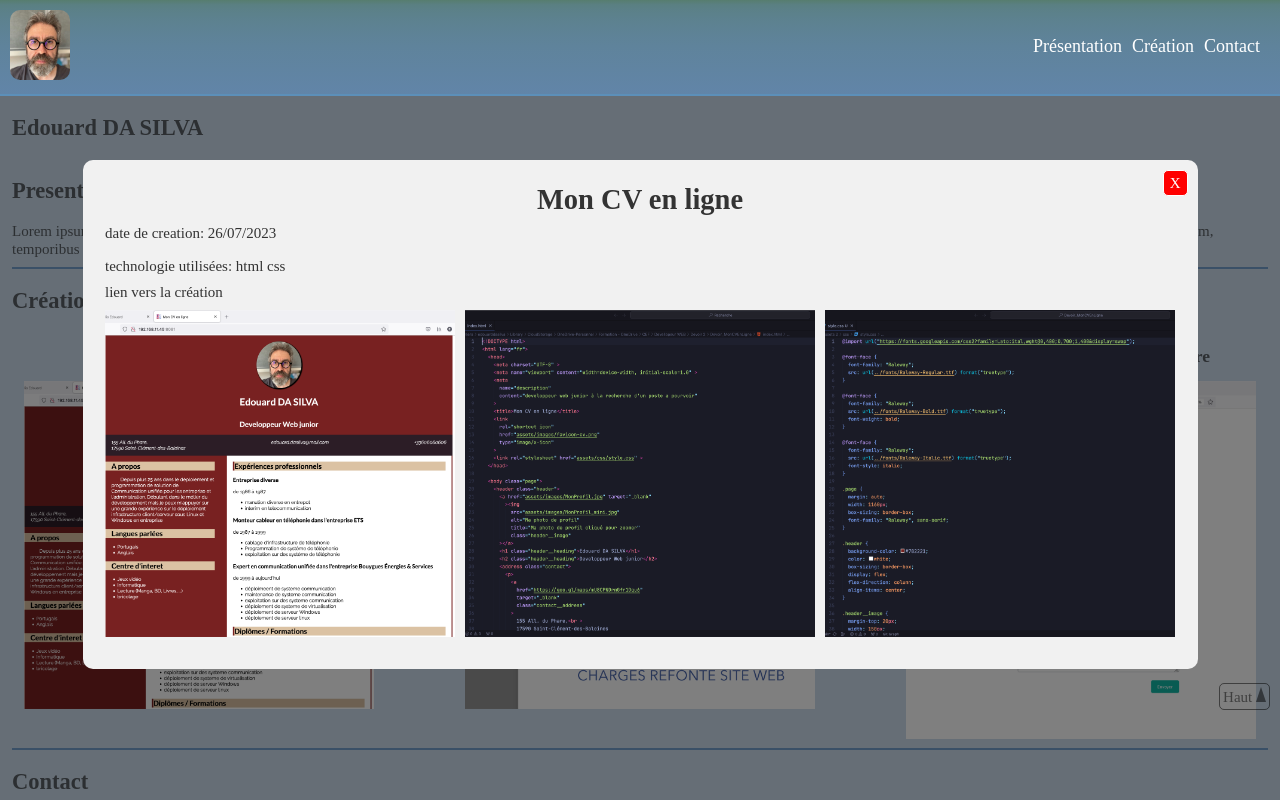
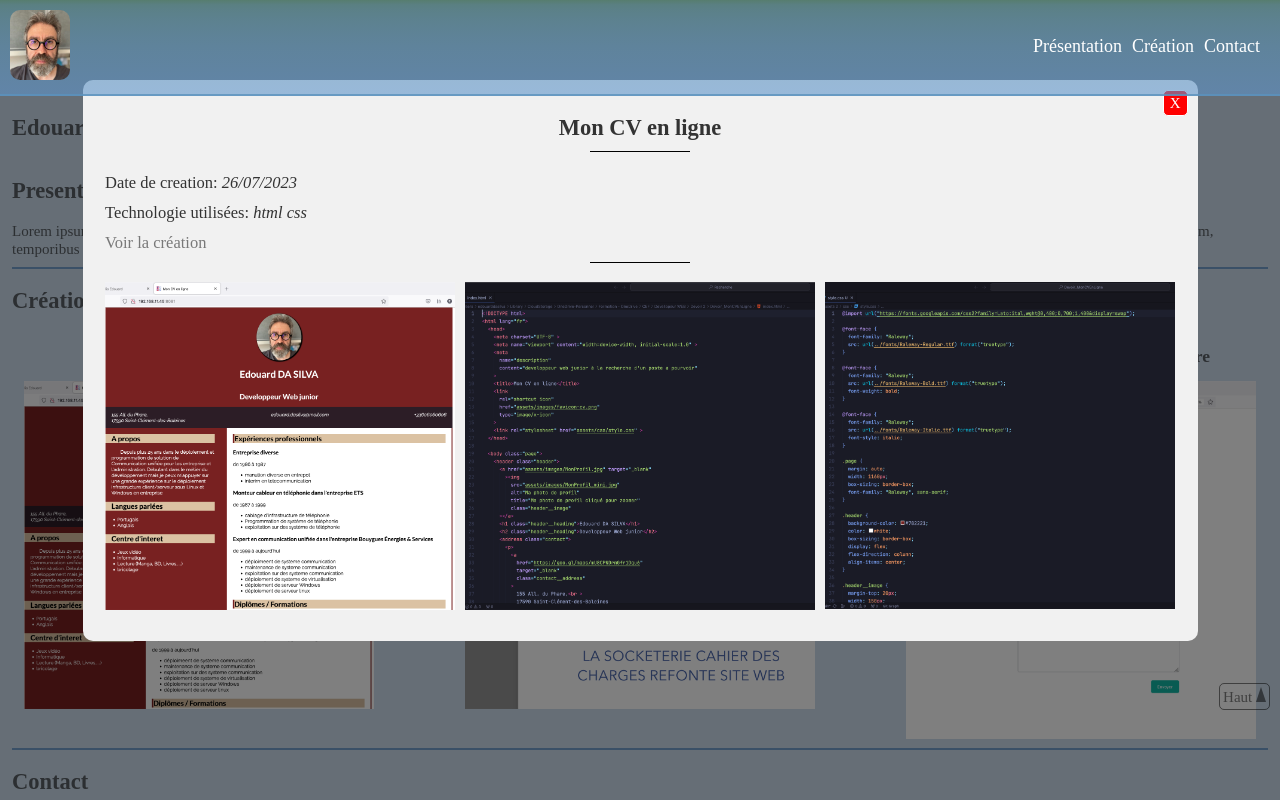
Before and after one commit to Etyliath/vue-project-portfolio, a Vue app: page / in a window 1280 px wide. Both pictures are taken after a click on the picture 199 px from the left and 544 px from the top of the page. Shown: the top 800 px of the page. Built offline with nearby package versions, Linux system fonts and the light colour scheme; a web font is replaced by a local one.

Commit message:
updade modale view redesign view add data for attribute alt tag images issue #24

```diff
--- a/src/components/CreationDetail.vue
+++ b/src/components/CreationDetail.vue
@@ -3,25 +3,25 @@ defineProps(['revele', 'toggleModale', 'creation'])
 </script>
 
 <template>
-    <div class="bloc-modale" v-if="revele">
-        <div class="overlay" @click="toggleModale"></div>
-        <div class="modale">
-            <div class="btn-modale" @click="toggleModale">X</div>
-            <h3> {{ creation.title }}</h3>
-            <p>date de creation: {{ creation.date }}</p>
-            <p>technologie utilisées: {{ creation.techno }}</p>
-            <a :href="`${creation.link}`" target="_blank">lien vers la création</a>
-            <div class="modale-images">
-                <img :src="`/images/${creation.image}`" alt="image d'une page web">
-                <img :src="`/images/${creation.image2}`" alt="image d'une page web">
-                <img :src="`/images/${creation.image3}`" alt="image d'une page web">
+    <div class="modale" v-if="revele">
+        <div class="modale__overlay" @click="toggleModale"></div>
+        <div class="modale__bloc">
+            <div class="modale__button" @click="toggleModale">X</div>
+            <h3 class="modale__title"> {{ creation.title }}</h3>
+            <p class="modale__text">Date de creation: <span class="modale__style"> {{ creation.date }} </span> </p>
+            <p class="modale__text">Technologie utilisées: <span class="modale__style"> {{ creation.techno }}</span></p>
+            <a :href="`${creation.link}`" target="_blank" class="modale__link">Voir la création</a>
+            <div class="modale__images">
+                <img :src="`/images/${creation.image}`" :alt="`${creation.alt}`">
+                <img :src="`/images/${creation.image2}`" :alt="`${creation.alt2}`">
+                <img :src="`/images/${creation.image3}`" :alt="`${creation.alt3}`">
             </div>
         </div>
     </div>
 </template>
 
 <style scoped>
-.bloc-modale {
+.modale {
     position: fixed;
     top: 0;
     bottom: 0;
@@ -32,7 +32,7 @@ defineProps(['revele', 'toggleModale', 'creation'])
     align-items: center;
 }
 
-.overlay {
+.modale__overlay {
     background: rgba(0, 0, 0, 0.5);
     position: fixed;
     top: 0;
@@ -41,39 +41,64 @@ defineProps(['revele', 'toggleModale', 'creation'])
     right: 0;
 }
 
-.modale {
+.modale__bloc {
     background: #f1f1f1;
     color: #333;
     padding: 1.5em;
     position: fixed;
-    top: 20%;
+    top: 10%;
     border-radius: 10px;
 }
 
-.modale-images {
+
+
+.modale__title {
+    font-size: 1.5em;
+    text-align: center;
+    padding: 0.5em 0;
+}
+.modale__title::after {
+    content: '';
+    display: block;
+    height: 1px;
+    width: 100px;
+    margin: 10px auto 0;
+    background: #000;
+}
+.modale__text{
+font-size: 1.1em;
+margin: 10px 0;
+}
+.modale__style{
+    font-style: italic;
+}
+.modale__link {
+    font-size: 1.1em;
+    text-decoration: none;
+    color: rgba(0,0,0,0.5);
+}
+.modale__link:hover {
+    color: rgba(0,0,0,0.8);
+    border-bottom: 2px solid rgba(0,0,0,0.8);
+    transition: 0.3s;
+}
+.modale__link::after {
+    content: '';
+    display: block;
+    height: 1px;
+    width: 100px;
+    margin: 10px auto;
+    background: #000;
+}
+.modale__images {
     display: flex;
     align-items: start;
     gap: 10px;
+    flex-wrap: wrap;
     padding: 0.6em 0;
 
 }
-
-.modale h3 {
-    font-size: 1.9em;
-    text-align: center;
-}
-
-.modale P {
-    padding: 0.5em 0;
-
-}
-
-.modale a {
-    text-decoration: none;
-    color: #333;
-}
-
-.btn-modale {
+.modale__button {
     position: absolute;
     top: 10px;
     right: 10px;
--- a/src/data.json
+++ b/src/data.json
@@ -4,8 +4,11 @@
       "id": 1,
       "title": "Mon CV en ligne",
       "image": "projet-moncv-enligne.png",
+      "alt":"image representant une page d'un site web",
       "image2": "projet-moncv-enligne-code-html.png",
+      "alt2":"image representant du code html",
       "image3": "projet-moncv-enligne-code-css.png",
+      "alt3":"image representant du code css",
       "date": "26/07/2023",
       "techno": "html css",
       "link": "https://github.com/Etyliath/Devoir_MonCVEnLigne.git"
@@ -14,8 +17,11 @@
         "id": 2,
         "title": "Redaction d'un cahier des charges",
         "image": "projet-cahier-des-charges.png",
+        "alt":"image representant le titre d'une page d'un document",
         "image2": "projet-cahier-des-charges-chartes.png",
+        "alt2":"image representant une page d'un document",
         "image3": "projet-cahier-des-charges-planning.png",
+        "alt3":"image representant un planning",
         "date": "20/08/2023",
         "techno": "word figma gantt",
         "link": "/files/Cahier-des-chages-la-Socketterie-v1.pdf"
@@ -24,8 +30,11 @@
         "id": 3,
         "title": "Dynamiser un site communautaire",
         "image": "projet-dynamiser-espace-communautaire.png",
+        "alt":"image representant une page d'un site web",
         "image2": "projet-dynamiser-espace-communautaire-code-html.png",
+        "alt2":"image representant du code html",
         "image3": "projet-dynamiser-espace-communautaire-code-javascript.png",
+        "alt3":"image representant du code javascript",
         "date": "30/08/2023",
         "techno": "html javascript",
         "link": "https://github.com/Etyliath/DynamiserUnEspaceDeCommentaires.git"
```
Also changed, not shown: public/images/chevrons-haut.svg (deleted).
